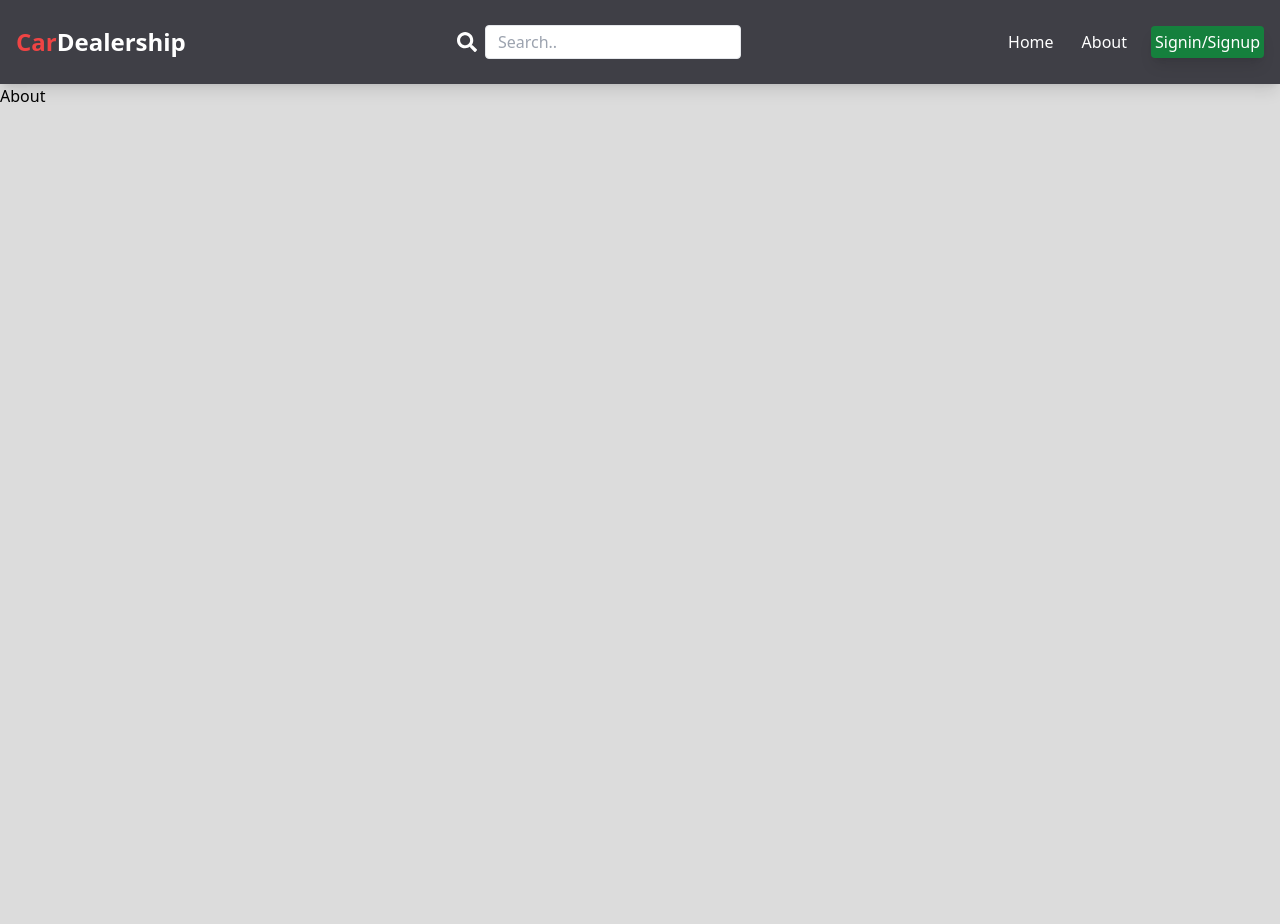
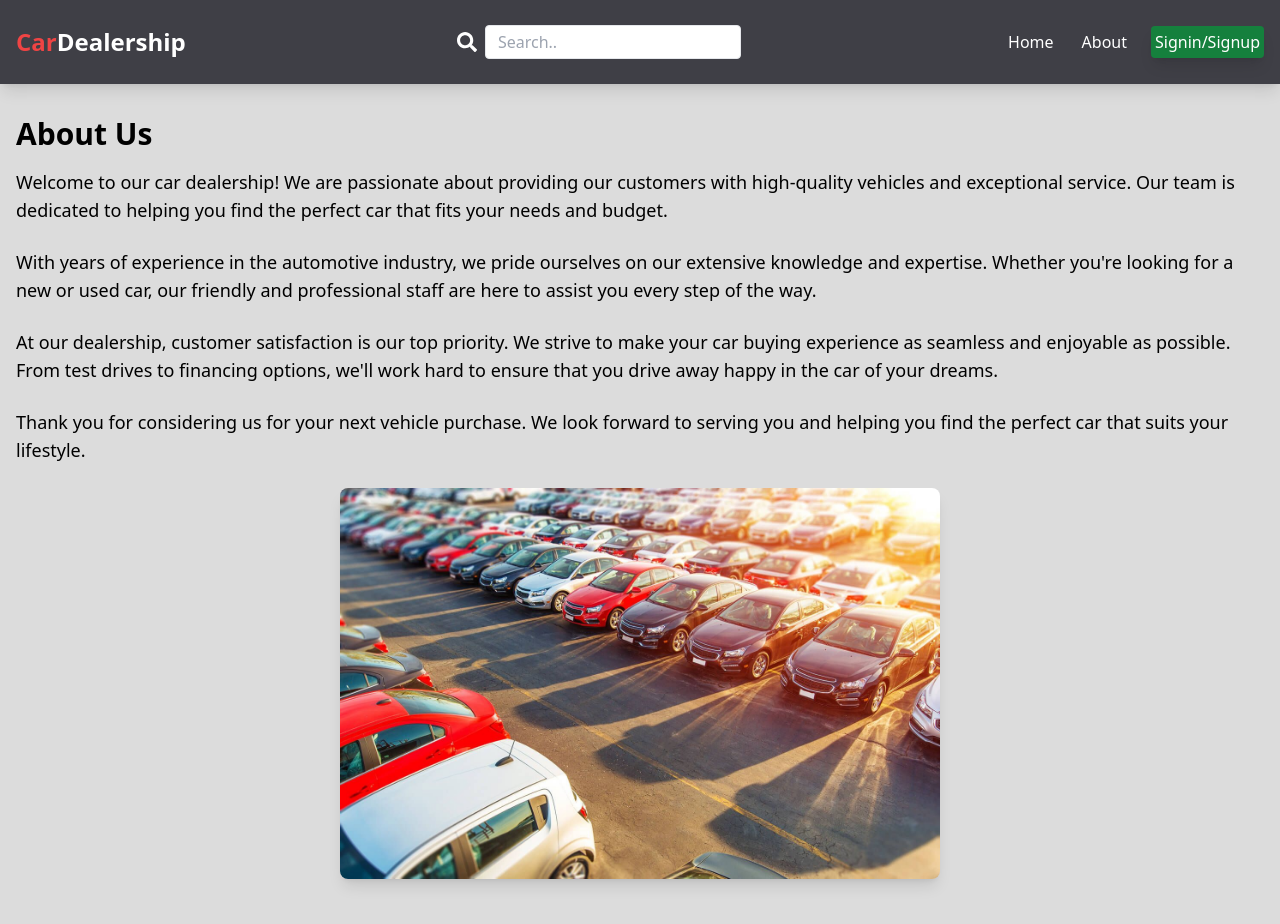
Before and after one commit to MustafaAli564/Car-Dealership, a React (Vite) app in the folder client/: page /about in a window 1280 px wide. Shown: the top 924 px of the page. Before the commit the page ends 800 px from the top, so only its background shows below. Built offline with nearby package versions, Linux system fonts and the light colour scheme.

Commit message:
About Page added

```diff
--- a/client/src/pages/About.jsx
+++ b/client/src/pages/About.jsx
@@ -2,6 +2,23 @@ import React from 'react'
 
 export default function About() {
   return (
-    <div>About</div>
-  )
+    <div className="container mx-auto px-4 py-8">
+      <h1 className="text-3xl font-bold mb-4">About Us</h1>
+      <p className="text-lg mb-6">
+        Welcome to our car dealership! We are passionate about providing our customers with high-quality vehicles and exceptional service. Our team is dedicated to helping you find the perfect car that fits your needs and budget.
+      </p>
+      <p className="text-lg mb-6">
+        With years of experience in the automotive industry, we pride ourselves on our extensive knowledge and expertise. Whether you're looking for a new or used car, our friendly and professional staff are here to assist you every step of the way.
+      </p>
+      <p className="text-lg mb-6">
+        At our dealership, customer satisfaction is our top priority. We strive to make your car buying experience as seamless and enjoyable as possible. From test drives to financing options, we'll work hard to ensure that you drive away happy in the car of your dreams.
+      </p>
+      <p className="text-lg mb-6">
+        Thank you for considering us for your next vehicle purchase. We look forward to serving you and helping you find the perfect car that suits your lifestyle.
+      </p>
+      <div className="text-center">
+        <img src="../../public/assets/about.jpg" alt="About Us" className="rounded-lg shadow-lg mx-auto mb-4" style={{ maxWidth: '600px' }} />
+      </div>
+    </div>
+  );
 }
```
Also changed, not shown: client/public/assets/about.jpg (added).
